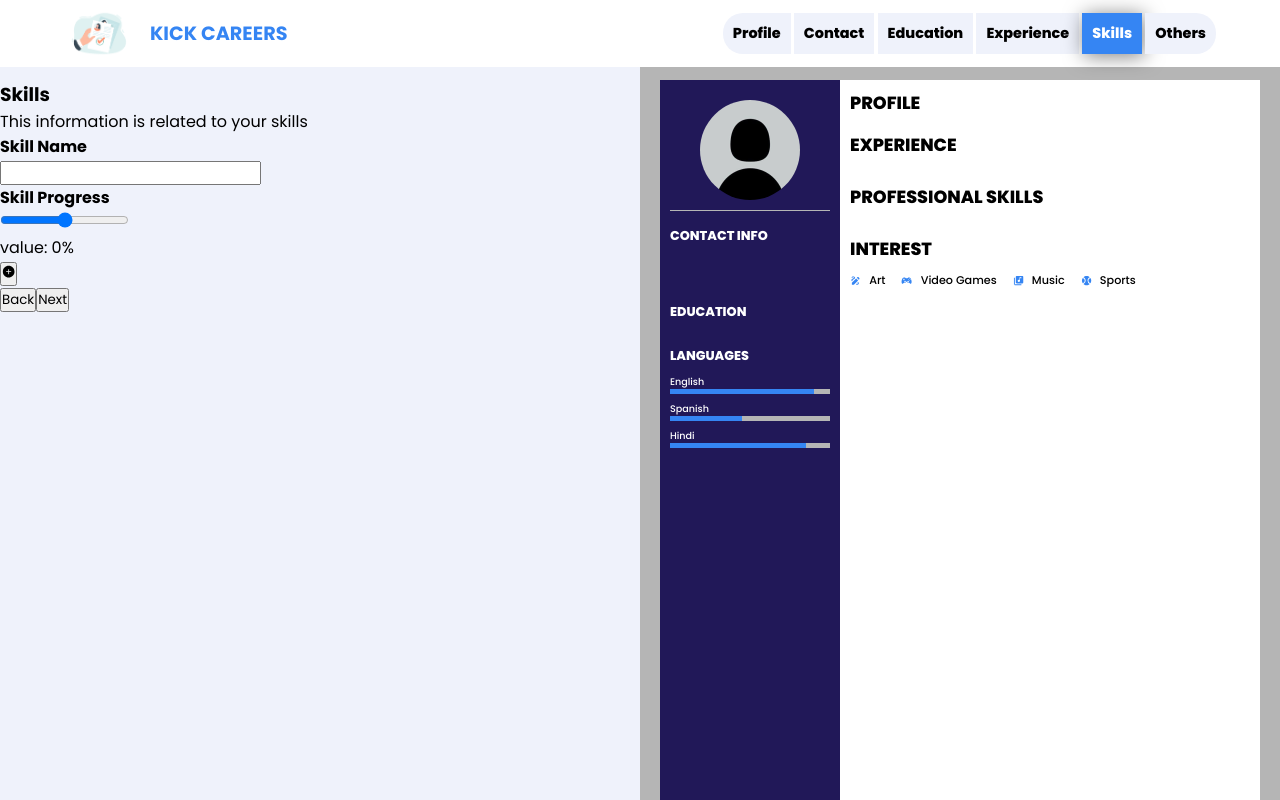
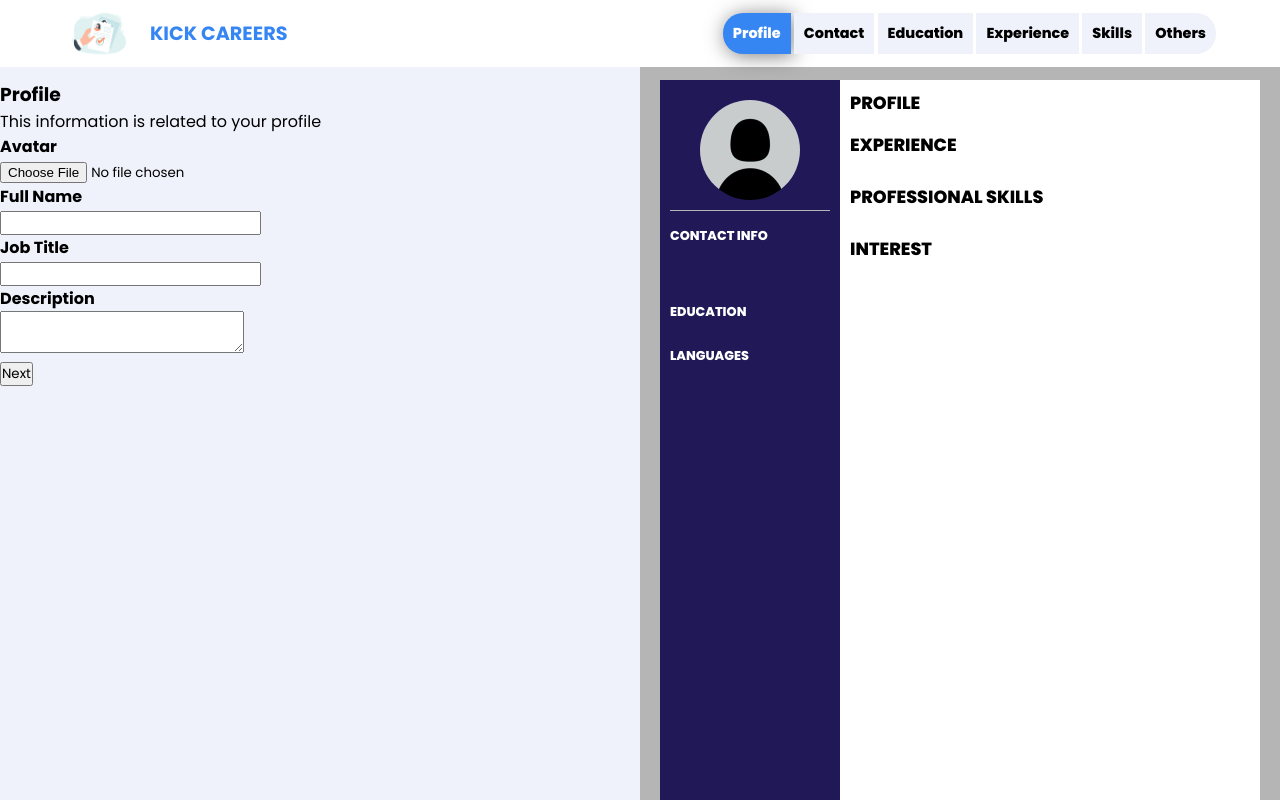
Before and after one commit to aj0911/ResumeBuilder, a React (Create React App) app: page /Resume in a window 1280 px wide. Built offline with nearby package versions, Linux system fonts and the light colour scheme.

Commit message:
done logic

```diff
--- a/package.json
+++ b/package.json
@@ -7,6 +7,8 @@
     "@testing-library/react": "^13.4.0",
     "@testing-library/user-event": "^13.5.0",
     "axios": "^1.5.0",
+    "html2canvas": "^1.4.1",
+    "jspdf": "^2.5.1",
     "react": "^18.2.0",
     "react-dom": "^18.2.0",
     "react-icons": "^4.10.1",
--- a/src/Components/CV/CV.css
+++ b/src/Components/CV/CV.css
@@ -1,12 +1,18 @@
 .cv{
     display: flex;
     justify-content: center;
-    align-items: stretch;
+    align-items: flex-start;
     width: 100%;
     min-height: 100vh;
+    position: relative;
+
 }
 
 .cv > .left{
+    position: absolute;
+    top: 0;
+    left: 0;
+    height: 100%;
     width: 30%;
     background-color: #211858;
     display: flex;
@@ -19,6 +25,10 @@
 }
 
 .cv >.right{
+    position: absolute;
+    top: 0;
+    left: 30%;
+    height: 100%;
     width: 70%;
     background-color: var(--bgColor);
     display: flex;
@@ -227,6 +237,7 @@
     justify-content: flex-start;
     align-items: center;
     gap: 1rem;
+    flex-wrap: wrap;
 }
 .cv .box .cards .interest{
     display: flex;
--- a/src/Components/CV/CV.jsx
+++ b/src/Components/CV/CV.jsx
@@ -5,7 +5,7 @@ import { BsGlobe } from 'react-icons/bs'
 import { MdLocationOn } from 'react-icons/md'
 import { interests } from '../Helper/Helper'
 
-const CV = ({profile,contactData,educationData,experienceData,skillsData}) => {
+const CV = ({profile,interestData,contactData,educationData,experienceData,skillsData,otherData}) => {
 
     const contacts = [
         {
@@ -28,84 +28,6 @@ const CV = ({profile,contactData,educationData,experienceData,skillsData}) => {
             val:`${(!contactData.state)?'':contactData.state}${(!contactData.country)?'':','} ${(!contactData.country)?'':contactData.country}`
         },
     ]
-    const educations=[
-        {
-            time:`${educationData.startingDate || ''} - ${educationData.endingDate || ''}`,
-            name:'Master Degree in Computer Science',
-            university:'University Name'
-        },
-        {
-            time:'2007 - 2010',
-            name:'Bachelor Degree in Computer Science',
-            university:'University Name'
-        },
-        {
-            time:'1997 - 2007',
-            name:'Matriculation',
-            university:'University Name'
-        },
-    ]
-    const languages = [
-        {
-            name:'English',
-            val:'90%'
-        },
-        {
-            name:'Spanish',
-            val:'45%'
-        },
-        {
-            name:'Hindi',
-            val:'85%'
-        },
-    ]
-    const experiences = [
-        {
-            time:'2019 - Present',
-            designation:'Senior UX Designer',
-            companyName:'Company Name',
-            text: `Lorem ipsum dolor sit amet consectetur adipisicing elit. Sapiente quaerat obcaecatiexplicabo perspiciatis mollitia inventore fugiat veritatis illo maiores eum?`
-        },
-        {
-            time:'2018 - 2019',
-            designation:'UX/UI Designer',
-            companyName:'Company Name',
-            text: `Lorem ipsum dolor sit amet consectetur adipisicing elit. Sapiente quaerat obcaecatiexplicabo perspiciatis mollitia inventore fugiat veritatis illo maiores eum?`
-        },
-        {
-            time:'2014 - 2018',
-            designation:'Junior UX Designer',
-            companyName:'Company Name',
-            text: `Lorem ipsum dolor sit amet consectetur adipisicing elit. Sapiente quaerat obcaecatiexplicabo perspiciatis mollitia inventore fugiat veritatis illo maiores eum?`
-        }
-    ]
-    const skills = [
-        {
-            name:'HTML',
-            val:'90%'
-        },
-        {
-            name:'CSS',
-            val:'95%'
-        },
-        {
-            name:'JAVASCRIPT',
-            val:'65%'
-        },
-        {
-            name:'photoshop',
-            val:'80%'
-        },
-        {
-            name:'illustrator',
-            val:'75%'
-        },
-        {
-            name:'adobe xd',
-            val:'85%'
-        },
-    ]
-    const intrest=[interests.ART,interests.GAMES,interests.MUSIC,interests.SPORTS];
 
   return (
     <div className="cv">
@@ -146,10 +68,13 @@ const CV = ({profile,contactData,educationData,experienceData,skillsData}) => {
                 <h3>Languages</h3>
                 <div className="cards">
                     {
-                        languages.map((e,i)=>(
+                        Object.values(otherData).map((e,i)=>(
                             <div key={i} className="language">
                                 <h4>{e.name}</h4>
-                                <div className="progress"><span style={{width:e.val}}></span></div>
+                                {
+                                    (!e.val)?'':
+                                    <div className="progress"><span style={{width:(e.val+'%' || '0%')}}></span></div>
+                                }
                             </div>
                         ))
                     }
@@ -187,7 +112,10 @@ const CV = ({profile,contactData,educationData,experienceData,skillsData}) => {
                         Object.values(skillsData).map((e,i)=>(
                             <div key={i} className="language skills">
                                 <h4>{e.name}</h4>
-                                <div className="progress"><span style={{width:(e.val+'%' || '0%')}}></span></div>
+                                {
+                                    (!e.val)?'':
+                                    <div className="progress"><span style={{width:(e.val+'%' || '0%')}}></span></div>
+                                }
                             </div>
                         ))
                     }
@@ -197,11 +125,12 @@ const CV = ({profile,contactData,educationData,experienceData,skillsData}) => {
                 <h3>Interest</h3>
                 <div className="interests cards">
                     {
-                        intrest.map((e,i)=>(
+                        Object.keys(interestData).map((e,i)=>(
+                            (interestData[e])?
                             <div key={i} className="interest">
-                                {e.icon}
-                                <h4>{e.name}</h4>
-                            </div>
+                                {interests[e].icon}
+                                <h4>{interests[e].name}</h4>
+                            </div>:''
                         ))
                     }
                 </div>
--- a/src/Components/Resume/Education.jsx
+++ b/src/Components/Resume/Education.jsx
@@ -47,7 +47,7 @@ return (
               </div>
             ))
           }
-          <button onClick={()=>{setCount(count+1)}}><AiFillPlusCircle/></button>
+          <button type='button' onClick={()=>{setCount(count+1)}}><AiFillPlusCircle/></button>
           <div className="btns">
               <button type='button' onClick={()=>setActive(1)}>Back</button>
               <input type="submit" value={'Next'} />
--- a/src/Components/Resume/Experience.jsx
+++ b/src/Components/Resume/Experience.jsx
@@ -51,7 +51,7 @@ return (
               </div>
             ))
           }
-          <button onClick={()=>{setCount(count+1)}}><AiFillPlusCircle/></button>
+          <button type='button' onClick={()=>{setCount(count+1)}}><AiFillPlusCircle/></button>
           <div className="btns">
               <button type='button' onClick={()=>setActive(2)}>Back</button>
               <input type="submit" value={'Next'} />
--- a/src/Components/Resume/Others.jsx
+++ b/src/Components/Resume/Others.jsx
@@ -1,10 +1,80 @@
 import './Common.css'
-import React from 'react'
+import React, { useState } from 'react'
+import { AiFillMinusCircle, AiFillPlusCircle } from 'react-icons/ai'
+import { interests } from '../Helper/Helper'
+import jsPDF from 'jspdf'
+import html2canvas from 'html2canvas'
 
-const Others = () => {
-  return (
-    <div>Others</div>
-  )
+const Others = ({setActive,setOthers,others,setInterest,interest}) => {
+
+  const handleNext = (e)=>{
+      e.preventDefault();
+      const input = document.querySelector('.cv');
+      html2canvas(input)
+      .then((canvas) => {
+        const imgData = canvas.toDataURL('image/png');
+        const pdf = new jsPDF();
+        pdf.addImage(imgData, 'JPEG', 0, 0);
+        // pdf.output('dataurlnewwindow');
+        pdf.save("cv.pdf");
+        });
+  }
+
+  const [count,setCount] = useState(1);
+  const removeEdu = ()=>{
+    setOthers({...others,[count-1]:{}});
+    setCount(count-1);
+  }
+  const handleCheck = (e)=>{
+    if(e.target.checked)
+    setInterest({...interest,[e.target.value]:true});
+    else
+    setInterest({...interest,[e.target.value]:false});
+  }
+return (
+  <>
+      <div className="heading">
+          <h3>Others</h3>
+          <p>This information is related to your others</p>
+      </div>
+      <form onSubmit={(e)=>handleNext(e)}>
+          {
+            [...Array(count).keys()].map((_,i)=>(
+              <div key={i} className="inputs">
+                {
+                  (i<1)?'':
+                  <button type='button' onClick={removeEdu}><AiFillMinusCircle/></button>
+                }
+                <div className="formControl">
+                    <h4>Language Name</h4>
+                    <input value={(!others[i])?'':others[i].name}  onChange={(e)=>setOthers({...others,[i]:{...others[i],name:e.target.value}})} type="text" required />
+                </div>
+                <div className="formControl">
+                    <h4>Language Progress</h4>
+                    <input value={(!others[i])?'':others[i].val}  onChange={(e)=>setOthers({...others,[i]:{...others[i],val:e.target.value}})} type="range" required />
+                    <p>value: {(!others[i])?'0%':(others[i].val)?others[i].val+'%':'0%'}</p>
+                </div>
+              </div>
+            ))
+          }
+          <button type='button' onClick={()=>{setCount(count+1)}}><AiFillPlusCircle/></button>
+          <div className="interestForm">
+            {
+              Object.keys(interests).map((e,i)=>(
+                <div key={i} className="interestsVal">
+                  <h3>{interests[e].name}</h3>
+                  <input checked={interest[e]} type="checkbox" value={e} onChange={(e)=>handleCheck(e)}/>
+                </div>
+              ))
+            }
+          </div>
+          <div className="btns">
+              <button type='button' onClick={()=>setActive(4)}>Back</button>
+              <input type="submit" value={'Print CV'} />
+          </div>
+      </form>
+  </>
+)
 }
 
 export default Others
--- a/src/Components/Resume/Resume.css
+++ b/src/Components/Resume/Resume.css
@@ -8,6 +8,7 @@
 .resume header{
     position: fixed;
     background-color: var(--bgColor);
+    z-index: 5;
 }
 .resume header .fields{
     display: flex;
@@ -94,6 +95,6 @@
         font-size: .8rem;
     }
     .resume .box > .right{
-        display:none;
+        /* display:none; */
     }
 }
--- a/src/Components/Resume/Resume.jsx
+++ b/src/Components/Resume/Resume.jsx
@@ -17,12 +17,14 @@ const Resume = () => {
     'Skills',
     'Others'
   ]
-  const [active,setActive] = useState(4);
+  const [active,setActive] = useState(0);
   const [profile,setProfile] = useState({});
   const [contact,setContact] = useState({});
   const [education,setEducation] = useState({});
   const [experience,setExperience] = useState({});
   const [skills,setSkills] = useState({});
+  const [others,setOthers] = useState({});
+  const [interest,setInterest] = useState({});
   return (
     <div className="resume">
         <header>
@@ -48,14 +50,14 @@ const Resume = () => {
                     case 2:return <Education education={education} setEducation={setEducation} setActive={setActive}/>
                     case 3:return <Experience experience={experience} setExperience = {setExperience} setActive={setActive}/>
                     case 4:return <Skills skills={skills} setSkills={setSkills} setActive={setActive}/>
-                    case 5:return <Others/>
+                    case 5:return <Others others={others} interest={interest} setInterest={setInterest} setOthers={setOthers} setActive={setActive}/>
                   }
                 })()
               }
           </div>
           <div className="right">
             <div className="cv">
-              <CV profile={profile} skillsData = {skills} experienceData = {experience} contactData ={contact} educationData = {education}/>
+              <CV profile={profile} interestData = {interest} otherData={others} skillsData = {skills} experienceData = {experience} contactData ={contact} educationData = {education}/>
             </div>
           </div>
         </div>
--- a/src/Components/Resume/Skills.jsx
+++ b/src/Components/Resume/Skills.jsx
@@ -40,7 +40,7 @@ return (
               </div>
             ))
           }
-          <button onClick={()=>{setCount(count+1)}}><AiFillPlusCircle/></button>
+          <button type='button' onClick={()=>{setCount(count+1)}}><AiFillPlusCircle/></button>
           <div className="btns">
               <button type='button' onClick={()=>setActive(3)}>Back</button>
               <input type="submit" value={'Next'} />
```
Also changed, not shown: 1 other file (tests, documents, lock files or other folders).
